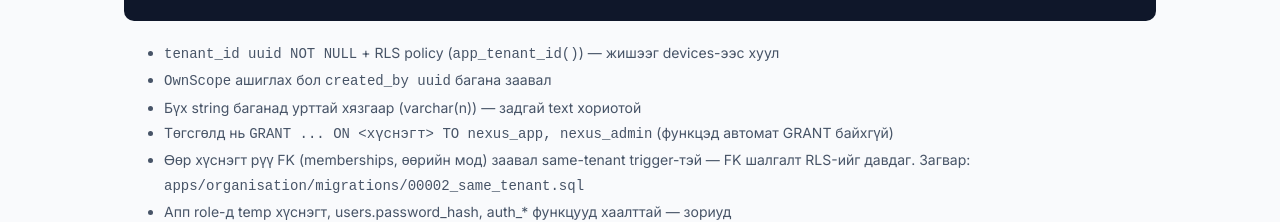
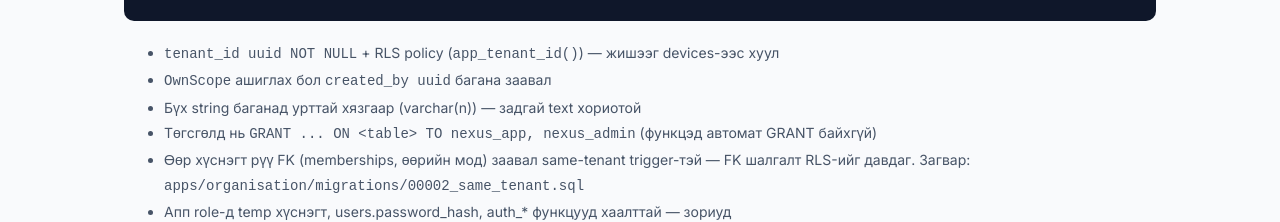
Before and after one commit to gerege-systems/nexus-mini, a Next.js app in the folder frontend/: page /developers in a window 1280 px wide. Shown: the part 2187-2409 px from the top of the page. Built offline with nearby package versions, Linux system fonts and the light colour scheme.

Commit message:
developers: code placeholder латинаар

```diff
--- a/frontend/app/developers/page.tsx
+++ b/frontend/app/developers/page.tsx
@@ -103,7 +103,7 @@ export default function DevelopersPage() {
           <li><code>tenant_id uuid NOT NULL</code> + {t("RLS policy")} (<code>app_tenant_id()</code>) — {t("жишээг devices-ээс хуул")}</li>
           <li><code>OwnScope</code> {t("ашиглах бол")} <code>created_by uuid</code> {t("багана заавал")}</li>
           <li>{t("Бүх string баганад урттай хязгаар (varchar(n)) — задгай text хориотой")}</li>
-          <li>{t("Төгсгөлд нь")} <code>GRANT ... ON &lt;хүснэгт&gt; TO nexus_app, nexus_admin</code> {t("(функцэд автомат GRANT байхгүй)")}</li>
+          <li>{t("Төгсгөлд нь")} <code>GRANT ... ON &lt;table&gt; TO nexus_app, nexus_admin</code> {t("(функцэд автомат GRANT байхгүй)")}</li>
           <li>{t("Өөр хүснэгт рүү FK (memberships, өөрийн мод) заавал same-tenant trigger-тэй — FK шалгалт RLS-ийг давдаг. Загвар:")} <code>apps/organisation/migrations/00002_same_tenant.sql</code></li>
           <li>{t("Апп role-д temp хүснэгт, users.password_hash, auth_* функцууд хаалттай — зориуд")}</li>
         </ul>
```
Also changed, not shown: 1 other file (tests, documents, lock files or other folders).
